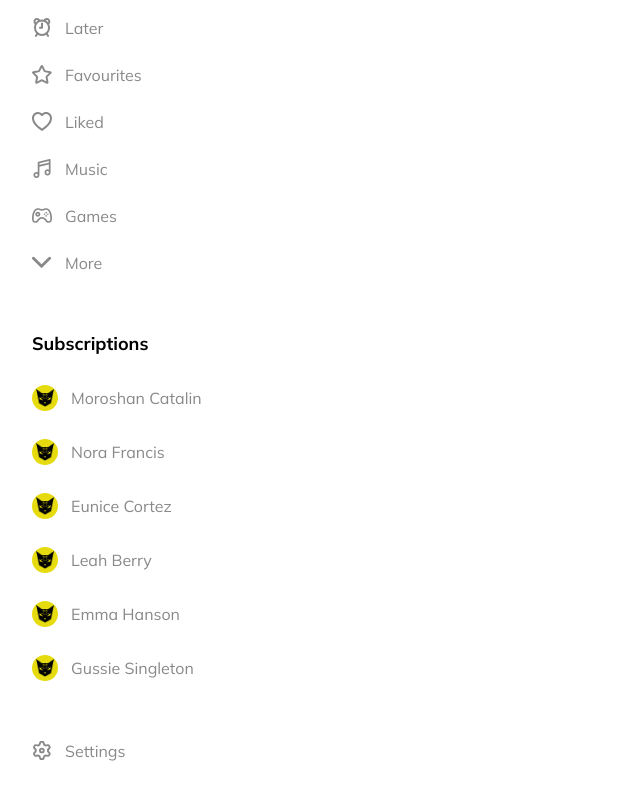
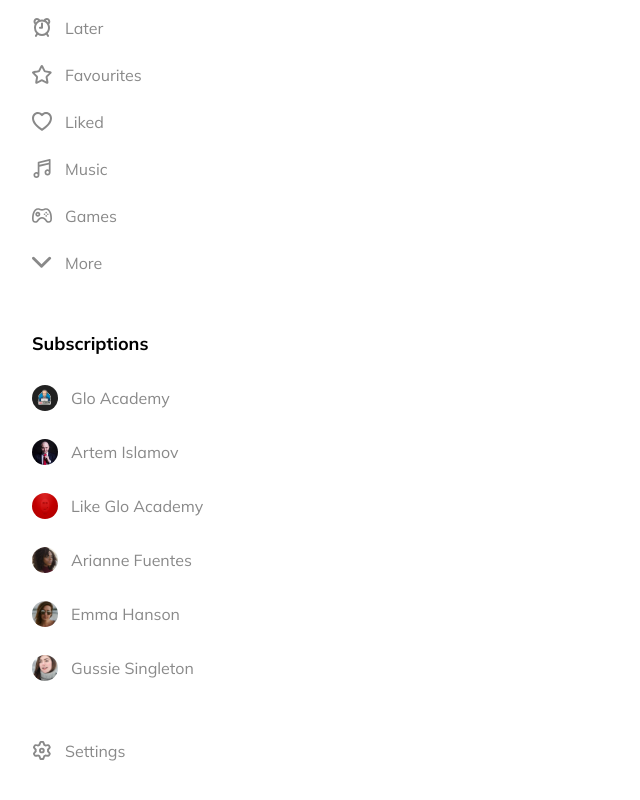
Before and after one commit to cmv007/YT-concept, a plain HTML site: page index.html in a window 1280 px wide. Shown: the part 362-1162 px from the top of the page, without its empty margins (0-640 px from the left). Drawn offline with Linux system fonts and the light colour scheme.

Commit message:
Added navbar and connected fonts

```diff
--- a/index.html
+++ b/index.html
@@ -159,37 +159,37 @@
         <ul class="nav-menu">
           <li class="nav-item">
             <a href="#" class="nav-link">
-              <img src="img/Admin.png" alt="MorCat" class="nav-image">
-              <span class="nav-text">Moroshan Catalin</span>
+              <img src="img/subs1.png" alt="MorCat" class="nav-image">
+              <span class="nav-text">Glo Academy</span>
             </a>
           </li>
           <li class="nav-item">
             <a href="#" class="nav-link">
-              <img src="img/Admin.png" alt="MorCat" class="nav-image">
-              <span class="nav-text">Nora Francis</span>
+              <img src="img/subs2.png" alt="MorCat" class="nav-image">
+              <span class="nav-text">Artem Islamov</span>
             </a>
           </li>
           <li class="nav-item">
             <a href="#" class="nav-link">
-              <img src="img/Admin.png" alt="MorCat" class="nav-image">
-              <span class="nav-text">Eunice Cortez</span>
+              <img src="img/subs3.png" alt="MorCat" class="nav-image">
+              <span class="nav-text">Like Glo Academy</span>
             </a>
           </li>
           <li class="nav-item">
             <a href="#" class="nav-link">
-              <img src="img/Admin.png" alt="MorCat" class="nav-image">
-              <span class="nav-text">Leah Berry</span>
+              <img src="img/subs4.png" alt="MorCat" class="nav-image">
+              <span class="nav-text">Arianne Fuentes</span>
             </a>
           </li>
           <li class="nav-item">
             <a href="#" class="nav-link">
-              <img src="img/Admin.png" alt="MorCat" class="nav-image">
+              <img src="img/subs5.png" alt="MorCat" class="nav-image">
               <span class="nav-text">Emma Hanson</span>
             </a>
           </li>
           <li class="nav-item">
             <a href="#" class="nav-link">
-              <img src="img/Admin.png" alt="MorCat" class="nav-image">
+              <img src="img/subs6.png" alt="MorCat" class="nav-image">
               <span class="nav-text">Gussie Singleton</span>
             </a>
           </li>
```
Also changed, not shown: img/subs1.png (added), img/subs2.png (added), img/subs3.png (added), img/subs4.png (added), img/subs5.png (added), img/subs6.png (added).
